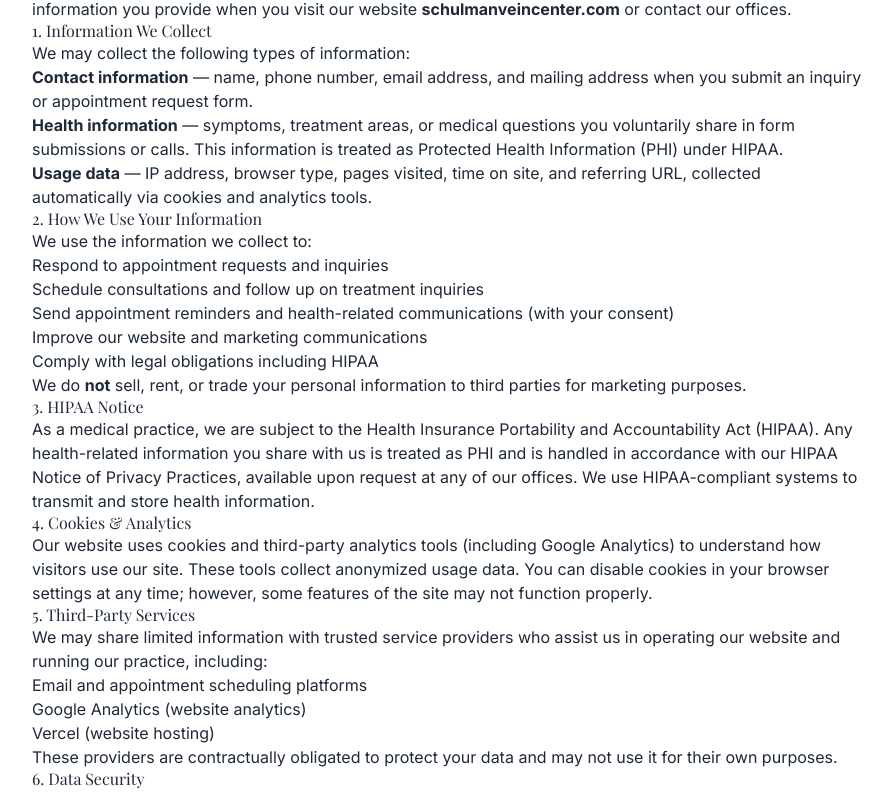
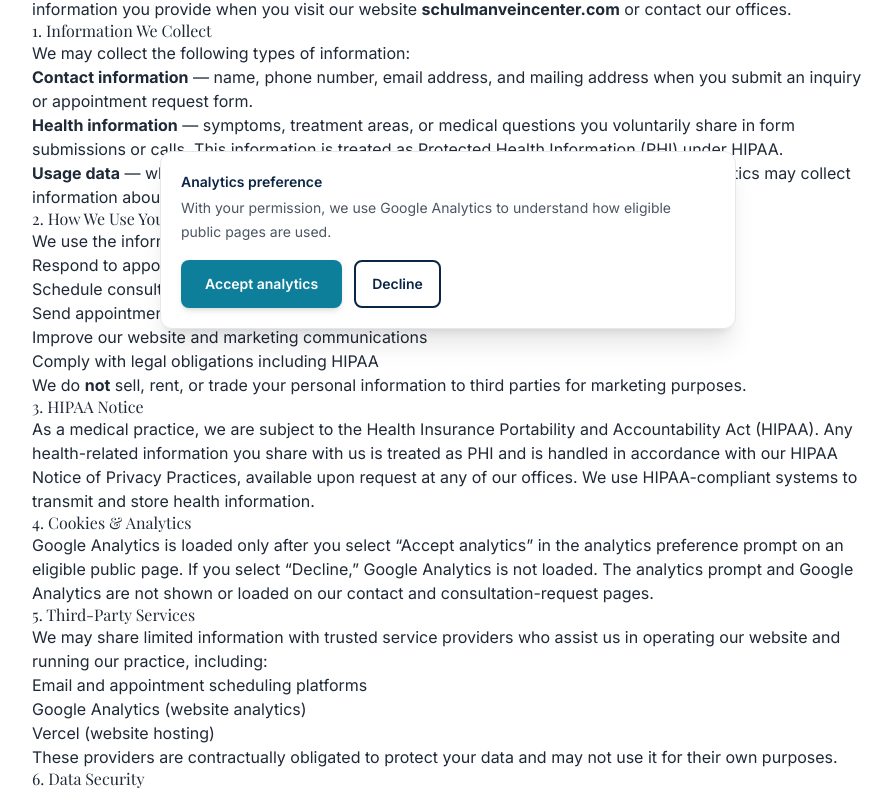
Before and after one commit to stephen-huskytail/schulman-vein-center, a Next.js app: page /privacy in a window 1280 px wide. Shown: the part 455-1247 px from the top of the page, without its empty margins (192-1084 px from the left). Built offline with nearby package versions, Linux system fonts and the light colour scheme.

Commit message:
feat(analytics): add GA4 page-view tracking

```diff
--- a/src/app/layout.tsx
+++ b/src/app/layout.tsx
@@ -8,6 +8,7 @@ import Footer from "@/components/Footer";
 import StickyMobileCTA from "@/components/StickyMobileCTA";
 import TrustBar from "@/components/TrustBar";
 import ScrollToTop from "@/components/ScrollToTop";
+import GoogleAnalyticsPageView from "@/components/GoogleAnalyticsPageView";
 import { BUSINESS } from "@/lib/constants";
 
 const inter = Inter({
@@ -93,6 +94,7 @@ export default function RootLayout({
   return (
     <html lang="en" className={`${inter.variable} ${playfair.variable}`}>
       <body className="font-body antialiased bg-white text-gray-800">
+        <GoogleAnalyticsPageView />
         <ScrollToTop />
         <TrustBar />
         <Header />
--- a/src/app/privacy/page.tsx
+++ b/src/app/privacy/page.tsx
@@ -45,7 +45,7 @@ export default function PrivacyPage() {
               <strong>Health information</strong> — symptoms, treatment areas, or medical questions you voluntarily share in form submissions or calls. This information is treated as Protected Health Information (PHI) under HIPAA.
             </li>
             <li>
-              <strong>Usage data</strong> — IP address, browser type, pages visited, time on site, and referring URL, collected automatically via cookies and analytics tools.
+              <strong>Usage data</strong> — when you choose to enable analytics on an eligible public page, Google Analytics may collect information about pages visited, time on site, browser type, IP address, and referring URL.
             </li>
           </ul>
 
@@ -69,7 +69,7 @@ export default function PrivacyPage() {
 
           <h2>4. Cookies &amp; Analytics</h2>
           <p>
-            Our website uses cookies and third-party analytics tools (including Google Analytics) to understand how visitors use our site. These tools collect anonymized usage data. You can disable cookies in your browser settings at any time; however, some features of the site may not function properly.
+            Google Analytics is loaded only after you select “Accept analytics” in the analytics preference prompt on an eligible public page. If you select “Decline,” Google Analytics is not loaded. The analytics prompt and Google Analytics are not shown or loaded on our contact and consultation-request pages.
           </p>
 
           <h2>5. Third-Party Services</h2>
--- /dev/null
+++ b/src/components/GoogleAnalyticsPageView.tsx
@@ -0,0 +1,146 @@
+"use client";
+
+import { usePathname } from "next/navigation";
+import { useEffect, useRef, useState } from "react";
+
+const MEASUREMENT_ID = "G-YPPT8SEMG5";
+const CONSENT_STORAGE_KEY = "schulman-analytics-consent";
+const GOOGLE_ANALYTICS_SCRIPT_SELECTOR = "script[data-schulman-google-analytics]";
+
+type AnalyticsConsent = "accepted" | "declined" | null;
+
+declare global {
+  interface Window {
+    dataLayer?: unknown[];
+    gtag?: (...args: unknown[]) => void;
+  }
+}
+
+// The home page contains the consultation-request form, so it is protected too.
+function isProtectedRoute(pathname: string) {
+  return pathname === "/" || pathname === "/contact" || pathname.startsWith("/contact/");
+}
+
+function removeGoogleAnalytics() {
+  document.querySelector(GOOGLE_ANALYTICS_SCRIPT_SELECTOR)?.remove();
+  delete window.gtag;
+  delete window.dataLayer;
+}
+
+function loadGoogleAnalytics(onReady: () => void) {
+  const existingScript = document.querySelector<HTMLScriptElement>(
+    GOOGLE_ANALYTICS_SCRIPT_SELECTOR,
+  );
+
+  if (existingScript?.dataset.loaded === "true") {
+    onReady();
+    return;
+  }
+
+  if (existingScript) {
+    existingScript.addEventListener("load", onReady, { once: true });
+    return;
+  }
+
+  window.dataLayer = [];
+  window.gtag = (...args: unknown[]) => window.dataLayer?.push(args);
+  window.gtag("js", new Date());
+  window.gtag("config", MEASUREMENT_ID, { send_page_view: false });
+
+  const script = document.createElement("script");
+  script.src = `https://www.googletagmanager.com/gtag/js?id=${MEASUREMENT_ID}`;
+  script.async = true;
+  script.dataset.schulmanGoogleAnalytics = "true";
+  script.addEventListener(
+    "load",
+    () => {
+      script.dataset.loaded = "true";
+      onReady();
+    },
+    { once: true },
+  );
+  document.head.appendChild(script);
+}
+
+export default function GoogleAnalyticsPageView() {
+  const pathname = usePathname();
+  const [consent, setConsent] = useState<AnalyticsConsent>(null);
+  const routeRef = useRef({ pathname });
+
+  useEffect(() => {
+    try {
+      const storedConsent = window.localStorage.getItem(CONSENT_STORAGE_KEY);
+      setConsent(storedConsent === "accepted" || storedConsent === "declined" ? storedConsent : null);
+    } catch {
+      setConsent(null);
+    }
+  }, []);
+
+  useEffect(() => {
+    routeRef.current = { pathname };
+
+    if (isProtectedRoute(pathname)) {
+      removeGoogleAnalytics();
+      return;
+    }
+
+    if (consent !== "accepted") {
+      return;
+    }
+
+    const sendPageView = () => {
+      const currentRoute = routeRef.current;
+      if (isProtectedRoute(currentRoute.pathname) || consent !== "accepted") {
+        return;
+      }
+
+      window.dataLayer = window.dataLayer || [];
+      window.gtag = window.gtag || ((...args: unknown[]) => window.dataLayer?.push(args));
+      window.gtag("js", new Date());
+      window.gtag("config", MEASUREMENT_ID, { send_page_view: false });
+      window.gtag("event", "page_view", {
+        page_location: window.location.href,
+        page_path: `${currentRoute.pathname}${window.location.search}`,
+      });
+    };
+
+    loadGoogleAnalytics(sendPageView);
+  }, [consent, pathname]);
+
+  const chooseConsent = (choice: Exclude<AnalyticsConsent, null>) => {
+    try {
+      window.localStorage.setItem(CONSENT_STORAGE_KEY, choice);
+    } catch {
+      // Keep the visitor's choice for this page session if storage is unavailable.
+    }
+    setConsent(choice);
+  };
+
+  if (isProtectedRoute(pathname) || consent !== null) {
+    return null;
+  }
+
+  return (
+    <section
+      aria-label="Analytics preference"
+      className="fixed inset-x-4 bottom-4 z-[60] mx-auto max-w-xl rounded-xl border border-gray-200 bg-white p-4 shadow-xl sm:p-5"
+    >
+      <p className="text-sm font-semibold text-[var(--sv-navy)]">Analytics preference</p>
+      <p className="mt-1 text-sm leading-6 text-gray-600">
+        With your permission, we use Google Analytics to understand how eligible public pages are used.
+      </p>
+      <div className="mt-4 flex flex-wrap gap-3">
+        <button type="button" onClick={() => chooseConsent("accepted")} className="btn-primary text-sm">
+          Accept analytics
+        </button>
+        <button
+          type="button"
+          onClick={() => chooseConsent("declined")}
+          className="rounded-lg border-2 border-[var(--sv-navy)] px-4 py-2 text-sm font-semibold text-[var(--sv-navy)] transition-colors hover:border-[var(--sv-teal)] hover:text-[var(--sv-teal)]"
+        >
+          Decline
+        </button>
+      </div>
+    </section>
+  );
+}
```
